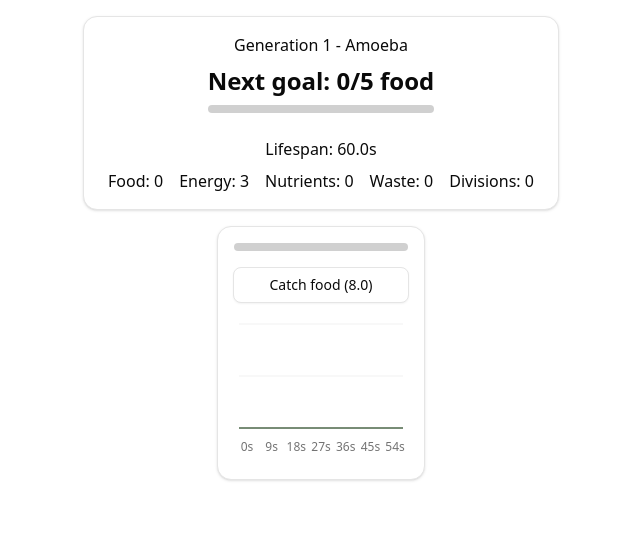
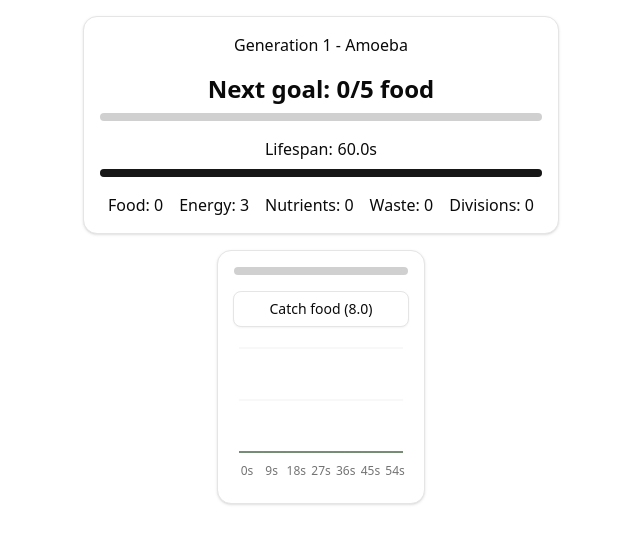
Before and after one commit to mmKALLL/exponential-emergence, a React (Vite) app: page / in a window 1280 px wide. Shown: the top 544 px of the page, without its empty margins (319-959 px from the left). Built offline with nearby package versions, Linux system fonts and the light colour scheme.

Commit message:
feat: add progress bars to main info sections
- this makes the game a LOT more readable

```diff
--- a/src/components/game/level-info-card.tsx
+++ b/src/components/game/level-info-card.tsx
@@ -3,6 +3,7 @@ import { Game } from '@/lib/gamestate-logic'
 import { capitalize, levelLabel } from '@/lib/utils'
 import { Card } from '../ui/card'
 import { ProgressItem } from './progress-item'
+import { MAX_LIFESPAN } from '@/lib/types'
 
 export function LevelInfoCard() {
   const currentGoal = useUpdate(() => Game.currentGoal)
@@ -13,22 +14,30 @@ export function LevelInfoCard() {
   console.log(currentGoalAmount, currentGoalMaximum, currentGoal)
 
   return (
-    <Card className="flex flex-col gap-2 p-4 items-center">
+    <Card className="flex flex-col gap-4 p-4 items-center">
       <p className="">
         Generation {generation} - {levelLabel(currentLevel)}
       </p>
-      <div className="mb-4">
-        <h1 className="text-2xl font-bold">
-          {currentGoal ? (
-            <ProgressItem value={currentGoalAmount || 0} max={currentGoalMaximum}>
+      <div className="w-full">
+        {currentGoal ? (
+          <ProgressItem value={currentGoalAmount || 0} max={currentGoalMaximum}>
+            <h1 className="text-2xl font-bold">
+              {' '}
               Next goal: {currentGoalAmount}/{currentGoalMaximum} {currentGoal.resourceName}
-            </ProgressItem>
-          ) : (
-            <span className="text-green-500">All {levelLabel(currentLevel)} goals completed!</span>
-          )}
-        </h1>
+            </h1>
+          </ProgressItem>
+        ) : (
+          <h1 className="text-2xl font-bold text-green-500">All {levelLabel(currentLevel)} goals completed!</h1>
+        )}
       </div>
-      <h1 className="text-1.5xl">Lifespan: {lifespanLeft.toFixed(1)}s</h1>
+
+      <ProgressItem value={lifespanLeft} max={MAX_LIFESPAN} className="w-full">
+        <div className="flex justify-between w-28">
+          <span>Lifespan: </span>
+          <span>{lifespanLeft.toFixed(1)}s</span>
+        </div>
+      </ProgressItem>
+
       <p className="text-md">
         {resources.map(({ name, amount }) => (
           <span key={name} className="px-2">
--- a/src/components/game/progress-item.tsx
+++ b/src/components/game/progress-item.tsx
@@ -5,13 +5,15 @@ export function ProgressItem({
   value,
   max,
   children,
+  className = '',
 }: {
   value: number
   max: number
-  children: (JSX.Element | string | number | boolean | null)[]
+  children: (JSX.Element | string | number | boolean | null)[] | JSX.Element | string | number | boolean | null
+  className?: string
 }): JSX.Element {
   return (
-    <div className="flex flex-col items-center gap-2">
+    <div className={`flex flex-col items-center gap-2 ${className}`}>
       {children}
       <Progress value={value} max={max} />
     </div>
--- a/src/lib/data/level-definitions.ts
+++ b/src/lib/data/level-definitions.ts
@@ -87,7 +87,7 @@ export const initialLevelDefinitions: GameState['levels'] = {
         },
       },
       {
-        requiredAmount: 5,
+        requiredAmount: 4,
         resourceName: 'nutrients',
         onComplete: (gs) => {
           gs.levels.amoeba.actionCards['Generate energy'].displayed = true
@@ -103,7 +103,7 @@ export const initialLevelDefinitions: GameState['levels'] = {
         },
       },
       {
-        requiredAmount: 10,
+        requiredAmount: 12,
         resourceName: 'energy',
         onComplete: (gs) => {
           gs.levels.amoeba.actionCards['Divide cell'].displayed = true
--- a/src/lib/types.tsx
+++ b/src/lib/types.tsx
@@ -1,4 +1,5 @@
 export const TICK_LENGTH = 0.1 // seconds
+export const MAX_LIFESPAN = 60 // seconds
 
 export type Effect<T extends LevelName = LevelName> = (res: Resources[T]) => Resources[T]
 
```
